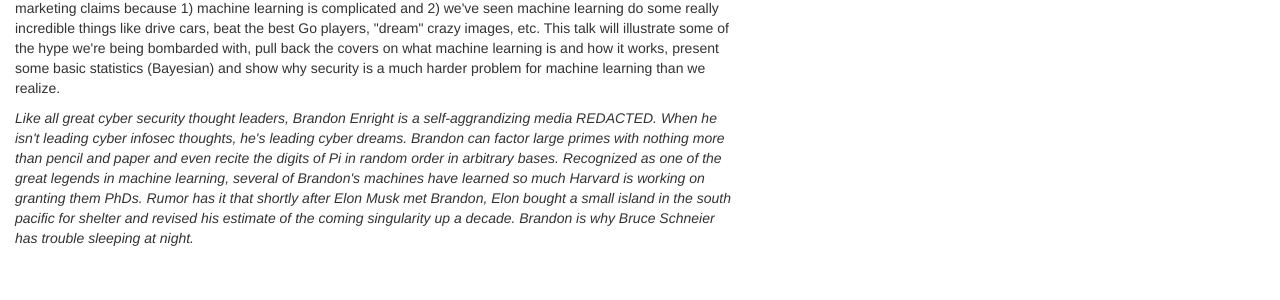
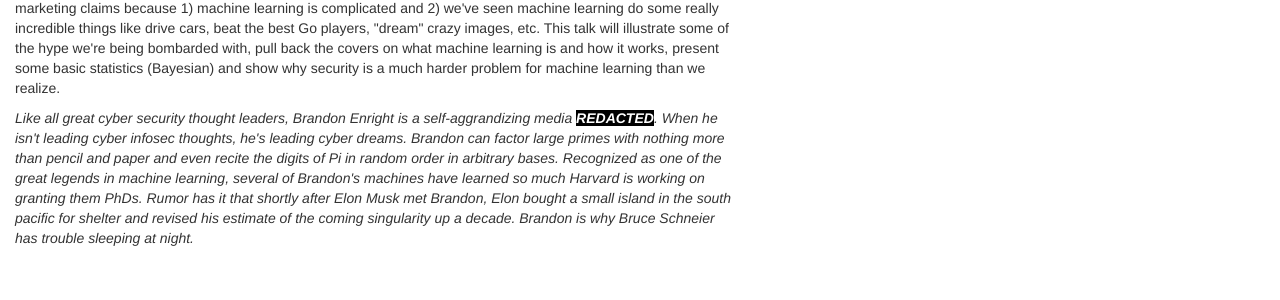
Before and after one commit to bsideswpg/bsideswpg.github.io, a Jekyll site: the page built from 2017-speakers.md, in a window 1280 px wide. Shown: the part 822-1122 px from the top of the page. Built offline with Jekyll 4.4.1, drawn with Linux system fonts in a browser that asks for light colours.

Commit message:
REDACTED

```diff
--- a/2017-speakers.md
+++ b/2017-speakers.md
@@ -33,7 +33,7 @@ permalink: /speakers/
   <div class="col-lg-7">
     <p class="abstract">The latest marketing fad and hype in our industry is the pushing of machine learning as a magic panacea for all cyber ills. We're told that by utilizing artistically crafted pixie dust and rainbow unicorn algorithms all your cyber woes can cured. Unfortunately, otherwise rational people in our industry seem to give a lot of weight to these marketing claims because 1) machine learning is complicated and 2) we've seen machine learning do some really incredible things like drive cars, beat the best Go players, "dream" crazy images, etc. This talk will illustrate some of the hype we're being bombarded with, pull back the covers on what machine learning is and how it works, present some basic statistics (Bayesian) and show why security is a much harder problem for machine learning than we realize. </p>
 
-    <p class="bio">Like all great cyber security thought leaders, Brandon Enright is a self-aggrandizing media <span class="redacted">REDACTED</span>. When he isn't leading cyber infosec thoughts, he's leading cyber dreams. Brandon can factor large primes with nothing more than pencil and paper and even recite the digits of Pi in random order in arbitrary bases. Recognized as one of the great legends in machine learning, several of Brandon's machines have learned so much Harvard is working on granting them PhDs. Rumor has it that shortly after Elon Musk met Brandon, Elon bought a small island in the south pacific for shelter and revised his estimate of the coming singularity up a decade. Brandon is why Bruce Schneier has trouble sleeping at night.</p>
+    <p class="bio">Like all great cyber security thought leaders, Brandon Enright is a self-aggrandizing media <span style="background-color: black; font-weight: bold; color: white">REDACTED</span>. When he isn't leading cyber infosec thoughts, he's leading cyber dreams. Brandon can factor large primes with nothing more than pencil and paper and even recite the digits of Pi in random order in arbitrary bases. Recognized as one of the great legends in machine learning, several of Brandon's machines have learned so much Harvard is working on granting them PhDs. Rumor has it that shortly after Elon Musk met Brandon, Elon bought a small island in the south pacific for shelter and revised his estimate of the coming singularity up a decade. Brandon is why Bruce Schneier has trouble sleeping at night.</p>
   </div>
 </div>
 
```
